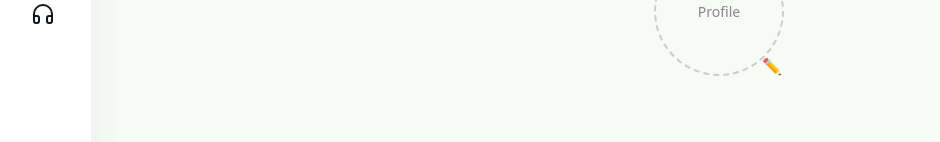
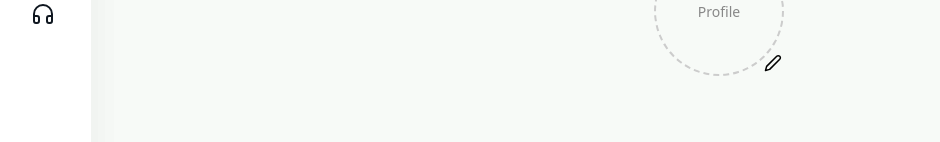
Before and after one commit to kazaction/Group_3_Here_I_Am, a React (Create React App) app in the folder here_i_am/: page /profile in a window 1280 px wide. Shown: the part 214-356 px from the top of the page, without its empty margins (21-961 px from the left). Built offline with nearby package versions, Linux system fonts and the light colour scheme.

Commit message:
Fix the pencile icon how it looks

```diff
--- a/here_i_am/src/components/profile.jsx
+++ b/here_i_am/src/components/profile.jsx
@@ -1,11 +1,10 @@
-// src/components/profile.jsx
-
 import React, { useEffect, useState } from "react";
 import logo from "../assets/logo.png";
 import "../css/profile.css";
 import axios from "axios";
 import { useNavigate } from "react-router-dom";
 import Navbar from "./navbar";
+import { FiEdit2 } from "react-icons/fi"; // Feather pencil icon
 
 const Profile = () => {
   const navigate = useNavigate();
@@ -116,7 +115,7 @@ const Profile = () => {
 
         {/* Pencil icon */}
         <label htmlFor="profilePicInput" className="edit-profile-icon">
-          ✏️
+          <FiEdit2 className="edit-profile-icon-svg" />
         </label>
 
         <input
--- a/here_i_am/src/css/profile.css
+++ b/here_i_am/src/css/profile.css
@@ -118,6 +118,12 @@ button:hover {
     font-weight: normal;
 }
 
+/* White pencil icon inside the circle */
+.edit-profile-icon-svg {
+    color: black;        /* white */
+    font-size: 18px;    /* size of the pencil */
+}
+
 /* ===== Form fields (name, surname, etc.) ===== */
 
 .profile-form {
```
